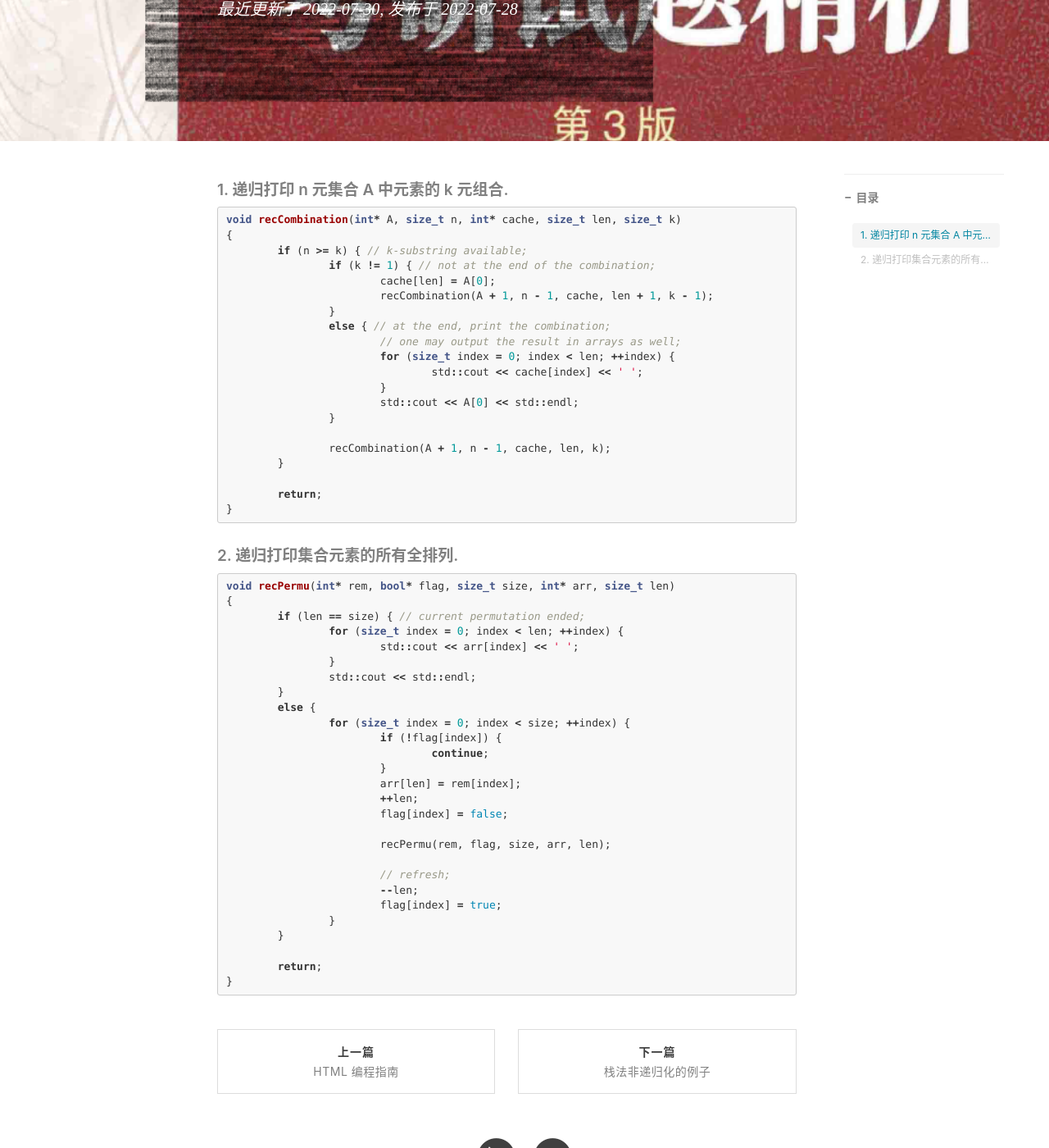
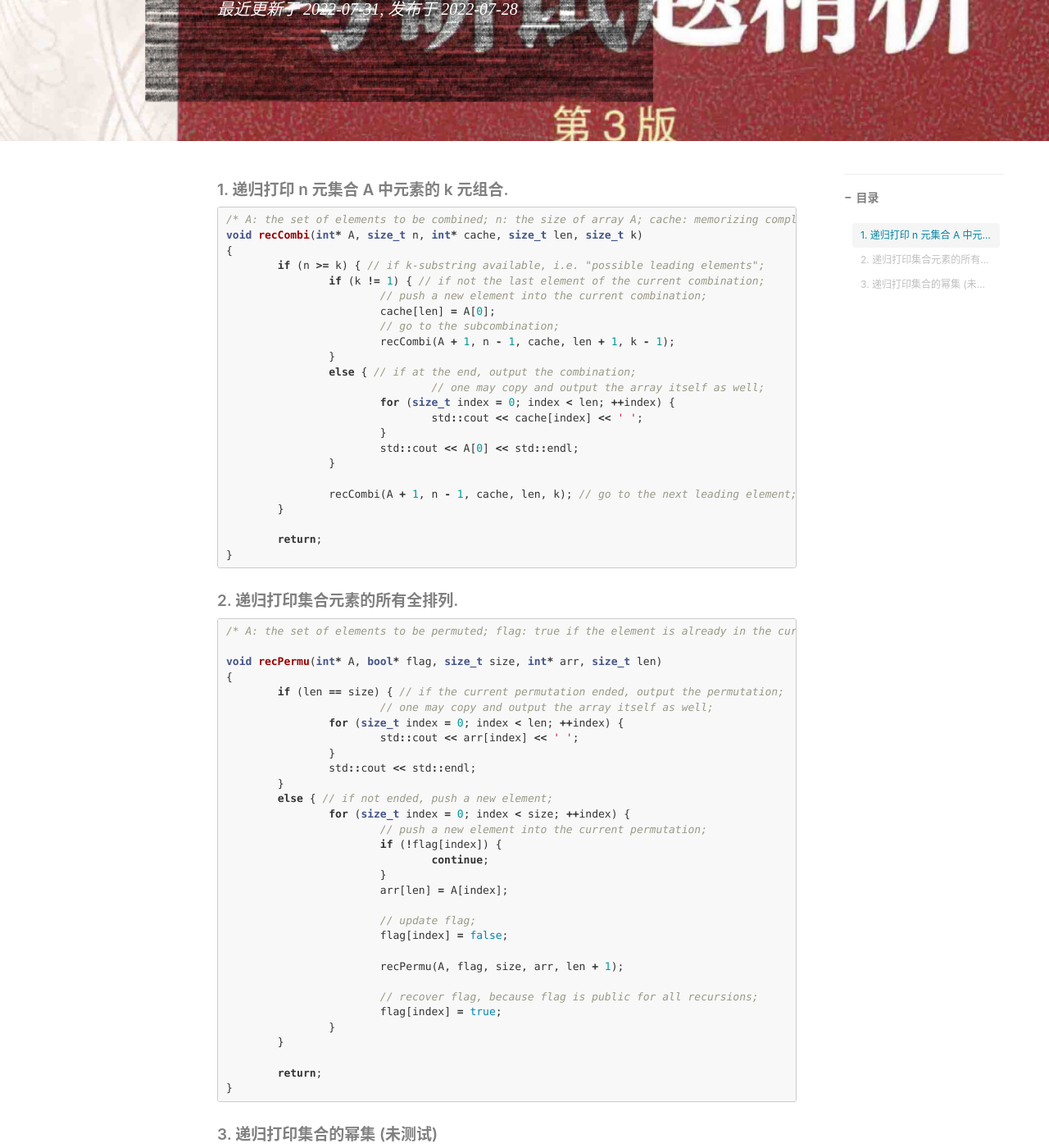
Before and after one commit to Eicmlye/Eicmlye.github.io, a Jekyll site: the page built from _posts/2022-07-28-ds1800-recursion-examples.md, in a window 1280 px wide and 1400 px high, scrolled down 351 px. Shown: the whole window at 82% size. Built offline with Jekyll 4.4.1, drawn with Linux system fonts in a browser that asks for light colours; nearby versions of some CDN libraries; comment, search, counter and statistics services are not loaded; some of the changed text lies outside the part shown.

Commit message:
220728 post upd. powerset

````diff
--- a/_posts/2022-07-28-ds1800-recursion-examples.md
+++ b/_posts/2022-07-28-ds1800-recursion-examples.md
@@ -3,7 +3,7 @@
 title:          "几个递归算法的例子"
 subtitle:   	"排列与组合"
 post-date:      2022-07-28
-update-date:    2022-07-30
+update-date:    2022-07-31
 author:         "Eicmlye"
 header-img:     "img/em-post/20220728-DS1800Example.png"
 catalog:        true
@@ -14,22 +14,36 @@
 ##### 1. 递归打印 n 元集合 A 中元素的 k 元组合.
 
 ```cpp
-void recCombination(int* A, size_t n, int* cache, size_t len, size_t k)
+/*
+	A: the set of elements to be combined;
+	n: the size of array A;
+	cache: memorizing completed part of the current combination;
+	len: the size of cache;
+	k: number of elements to be combined to the current combination;
+
+	Dynamic Programming:
+		To find all the k-combinations,
+		one should find all the (k-1)-combinations leaded by all possible elements,
+		i.e. the first n-k+1 elements;
+*/
+void recCombi(int* A, size_t n, int* cache, size_t len, size_t k)
 {
-	if (n >= k) { // k-substring available;
-		if (k != 1) { // not at the end of the combination;
+	if (n >= k) { // if k-substring available, i.e. "possible leading elements";
+		if (k != 1) { // if not the last element of the current combination;
+			// push a new element into the current combination;
 			cache[len] = A[0];
-			recCombination(A + 1, n - 1, cache, len + 1, k - 1);
+			// go to the subcombination;
+			recCombi(A + 1, n - 1, cache, len + 1, k - 1);
 		}
-		else { // at the end, print the combination;
-			// one may output the result in arrays as well;
+		else { // if at the end, output the combination;
+				// one may copy and output the array itself as well;
 			for (size_t index = 0; index < len; ++index) {
 				std::cout << cache[index] << ' ';
 			}
 			std::cout << A[0] << std::endl;
 		}
 
-		recCombination(A + 1, n - 1, cache, len, k);
+		recCombi(A + 1, n - 1, cache, len, k); // go to the next leading element;
 	}
 
 	return;
@@ -39,27 +53,37 @@
 ##### 2. 递归打印集合元素的所有全排列.
 
 ```cpp
-void recPermu(int* rem, bool* flag, size_t size, int* arr, size_t len)
+/*
+	A: the set of elements to be permuted;
+	flag: true if the element is already in the current permutation;
+	size: the size of A;
+	arr: the current permutation;
+	len: the size of arr;
+*/
+
+void recPermu(int* A, bool* flag, size_t size, int* arr, size_t len)
 {
-	if (len == size) { // current permutation ended;
+	if (len == size) { // if the current permutation ended, output the permutation;
+			// one may copy and output the array itself as well;
 		for (size_t index = 0; index < len; ++index) {
 			std::cout << arr[index] << ' ';
 		}
 		std::cout << std::endl;
 	}
-	else {
+	else { // if not ended, push a new element;
 		for (size_t index = 0; index < size; ++index) {
+			// push a new element into the current permutation;
 			if (!flag[index]) {
 				continue;
 			}
-			arr[len] = rem[index];
-			++len;
+			arr[len] = A[index];
+
+			// update flag;
 			flag[index] = false;
 
-			recPermu(rem, flag, size, arr, len);
+			recPermu(A, flag, size, arr, len + 1);
 
-			// refresh;
-			--len;
+			// recover flag, because flag is public for all recursions;
 			flag[index] = true;
 		}
 	}
@@ -67,3 +91,40 @@
 	return;
 }
 ```
+
+##### 3. 递归打印集合的幂集 (未测试)
+
+```cpp
+/*
+	** note: '\0' is excluded in all the sizes below;
+
+	A: the original set of elements;
+	n: the size of A;
+	cur: the current permutation;
+	len: the size of cur;
+	ind: the index of the last element of cur in A;
+	P: the powerset;
+	size: the size of P;
+*/
+
+void recPowerSet(char* A, size_t n, char* cur, size_t len, size_t ind, char** P, size_t size)
+{
+	// create copy of cur;
+	char* newElem = new int[len + 1];
+	for (size_t index = 0; index < len; ++index) {
+		newElem[index] = cur[index];
+	}
+	newElem[len] = '\0';
+	// push into P;
+	P[size] = newElem;
+	++size;
+
+	for (size_t index = ind + 1; index < n; ++index) {
+		// push a new element into cur;
+		cur[len] = A[index];
+		recPowerSet(A, n, cur, len + 1, index, P, size);
+	}
+
+	return;
+}
+```
````
Also changed, not shown: _posts/2022-07-30-ds1800-stack-unrecursionize.md (renamed from _posts/2022-07-30-ds1800-stack-unrecnize.md).
